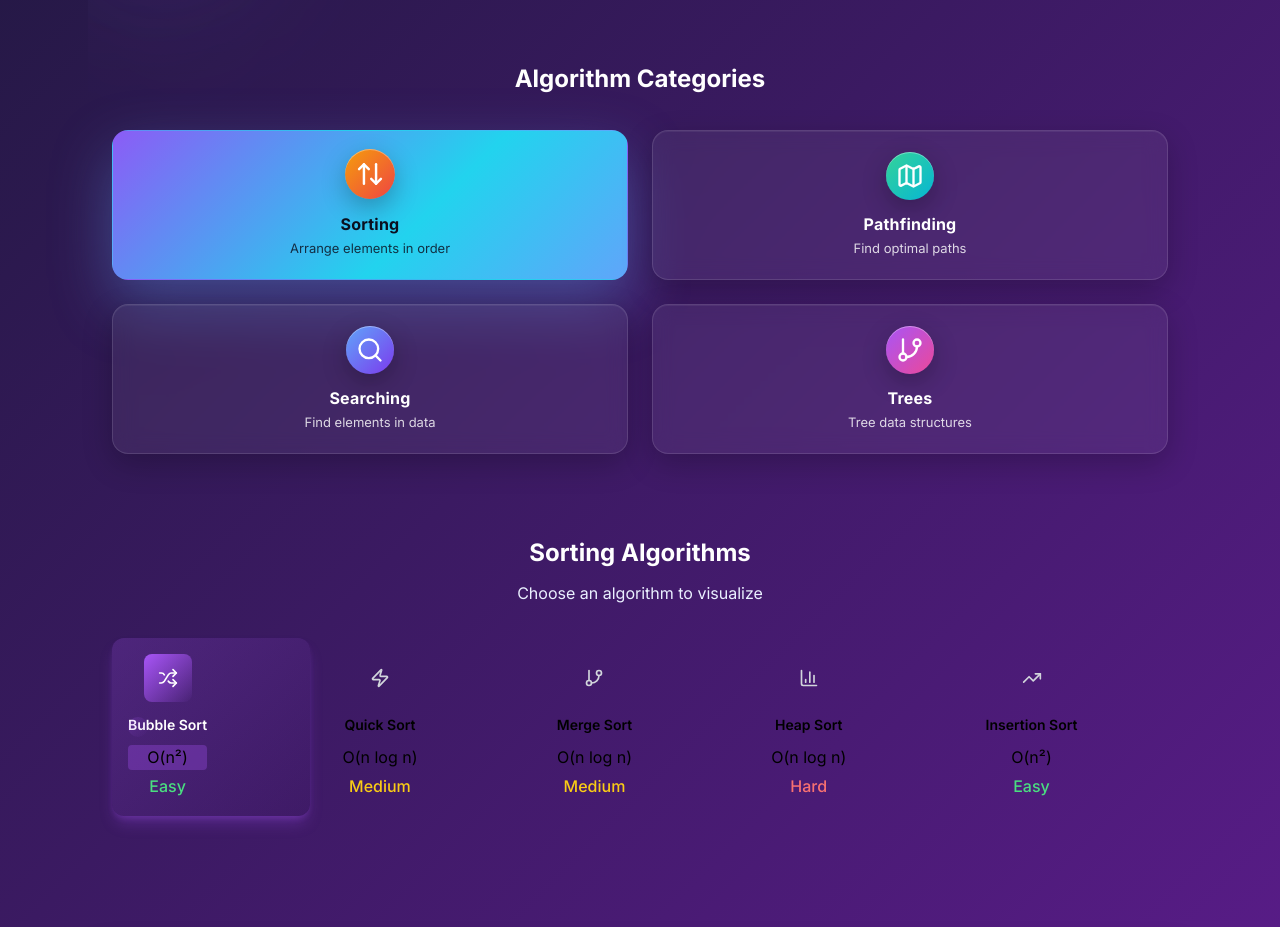
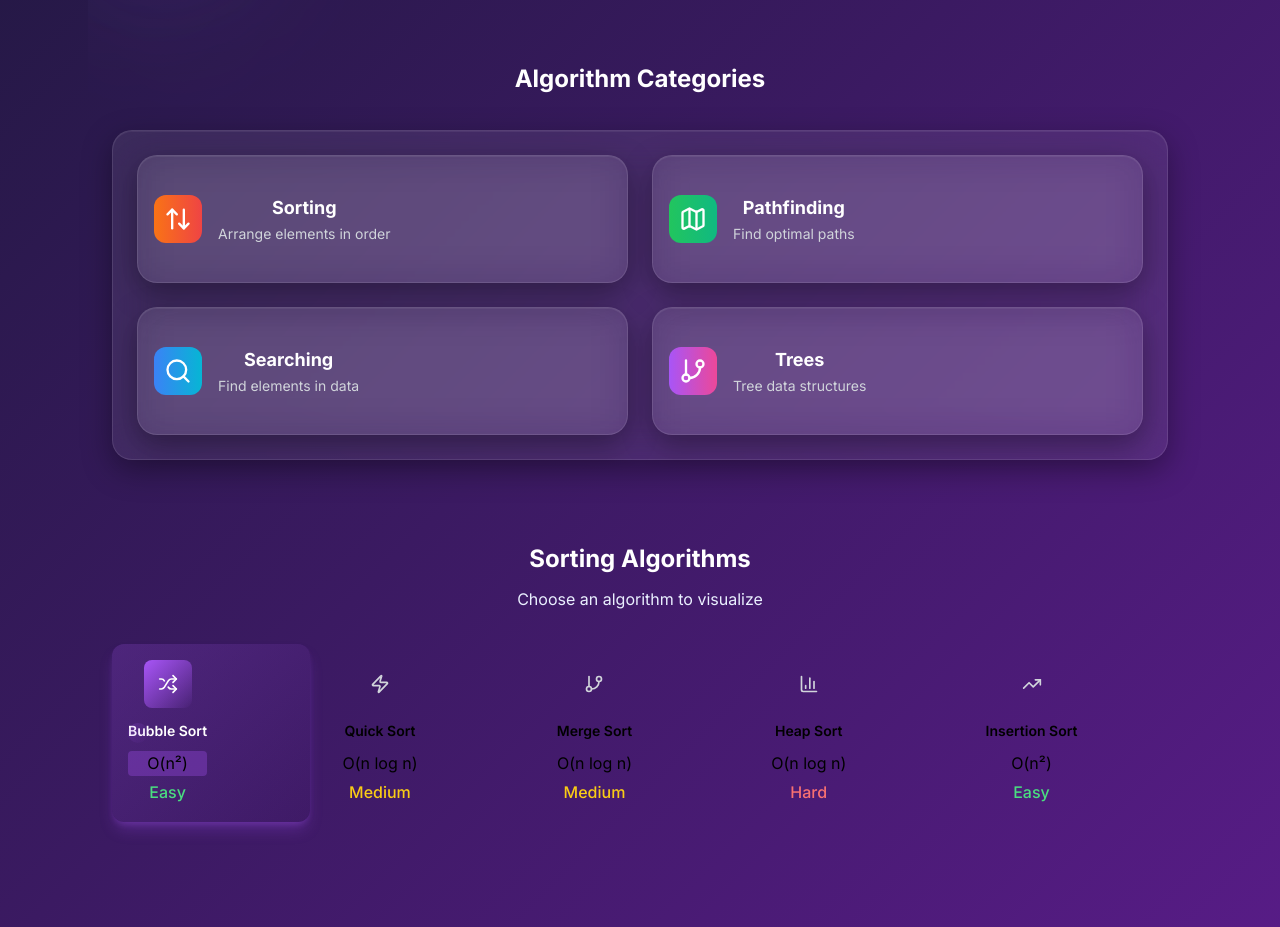
Before and after one commit to SIDDHANTH-THAKURI/AlgoViz, a React (Vite) app: page / in a window 1280 px wide. Shown: the part 1020-1947 px from the top of the page. Built offline with nearby package versions, Linux system fonts and the light colour scheme.

Commit message:
style: modernize category selector cards

```diff
--- a/src/components/AlgorithmCategorySelector.tsx
+++ b/src/components/AlgorithmCategorySelector.tsx
@@ -151,8 +151,9 @@ const AlgorithmCategorySelector = ({
           className="mb-20"
         >
           <h3 className="text-2xl font-bold text-white text-center mb-8">Algorithm Categories</h3>
+          <div className="glass-card p-6">
             <div className="grid grid-cols-1 md:grid-cols-2 lg:grid-cols-4 gap-6">
-            {categories.map(({ value, label, icon, description, gradient, count }, index) => (
+              {categories.map(({ value, label, icon, description, gradient }, index) => (
                 <motion.button
                   key={value}
                   initial={{ opacity: 0, y: 30 }}
@@ -162,15 +163,24 @@ const AlgorithmCategorySelector = ({
                   whileHover={{ scale: 1.05, y: -5 }}
                   whileTap={{ scale: 0.95 }}
                   aria-pressed={selectedCategory === value}
-                className={`category-card ${selectedCategory === value ? 'active' : ''}`}
+                  className={`glass-card flex items-center gap-4 p-4 h-32 transition-all duration-300 ${
+                    selectedCategory === value
+                      ? 'border-blue-400/50 shadow-lg shadow-blue-500/20'
+                      : 'hover:border-white/20 hover:bg-white/10'
+                  }`}
                 >
-                <div className={`category-icon ${value === 'sorting' ? 'red' : value === 'pathfinding' ? 'green' : value === 'searching' ? 'blue' : 'purple'}`}>{icon}</div>
-                <div>
-                  <div className="label mb-1">{label}</div>
-                  <div className="desc">{description}</div>
+                  <div
+                    className={`w-12 h-12 rounded-xl flex items-center justify-center bg-gradient-to-r ${gradient} text-white shadow-lg flex-shrink-0`}
+                  >
+                    {icon}
+                  </div>
+                  <div className="text-left">
+                    <div className="text-lg font-bold text-white mb-1">{label}</div>
+                    <div className="text-sm text-gray-300">{description}</div>
                   </div>
                 </motion.button>
               ))}
+            </div>
           </div>
         </motion.div>
 
```
Lines whose indentation alone changed are shown as unchanged.
